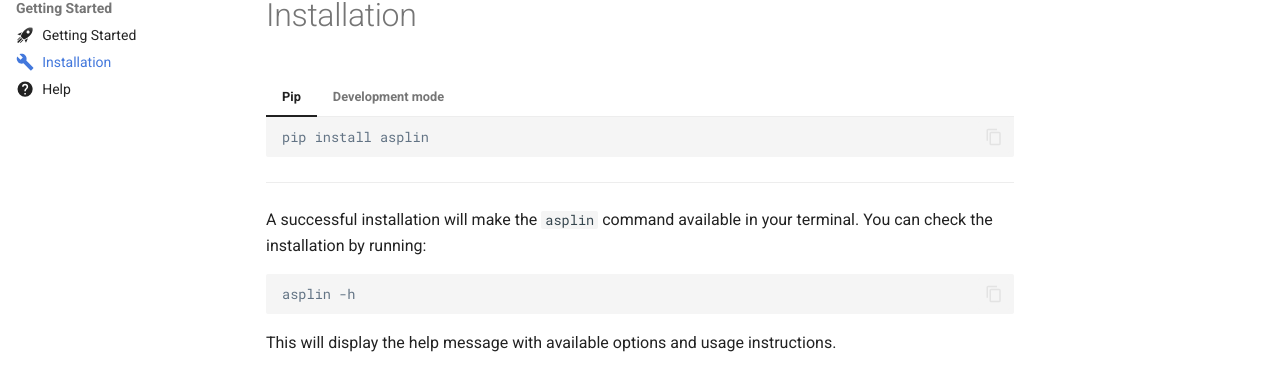
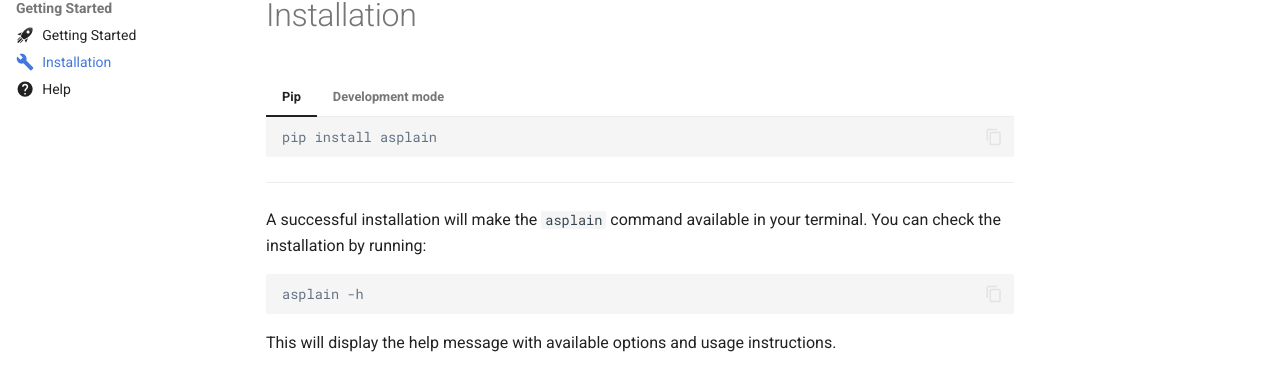
Before and after one commit to potassco/asplain, an MkDocs documentation site: the page built from docs/use/installation.md, in a window 1280 px wide. Shown: the part 165-554 px from the top of the page. Built offline with MkDocs 1.6.1 and Material for MkDocs 9.7.7, drawn with Linux system fonts in a browser that asks for light colours; comment, search, counter and statistics services are not loaded.

Commit message:
Fixed asplain typo in installation

````diff
--- a/docs/use/installation.md
+++ b/docs/use/installation.md
@@ -7,14 +7,14 @@
 === "Pip"
 
     ```console
-    pip install asplin
+    pip install asplain
     ```
 
 === "Development mode"
 
     ```console
-    git clone https://github.com/potassco/asplin.git
-    cd asplin
+    git clone https://github.com/potassco/asplain.git
+    cd asplain
     pip install -e .[all]
     ```
 
@@ -24,10 +24,10 @@
 
 -----
 
-A successful installation will make the `asplin` command available in your terminal. You can check the installation by running:
+A successful installation will make the `asplain` command available in your terminal. You can check the installation by running:
 
 ```console
-asplin -h
+asplain -h
 ```
 
 This will display the help message with available options and usage instructions.
````
